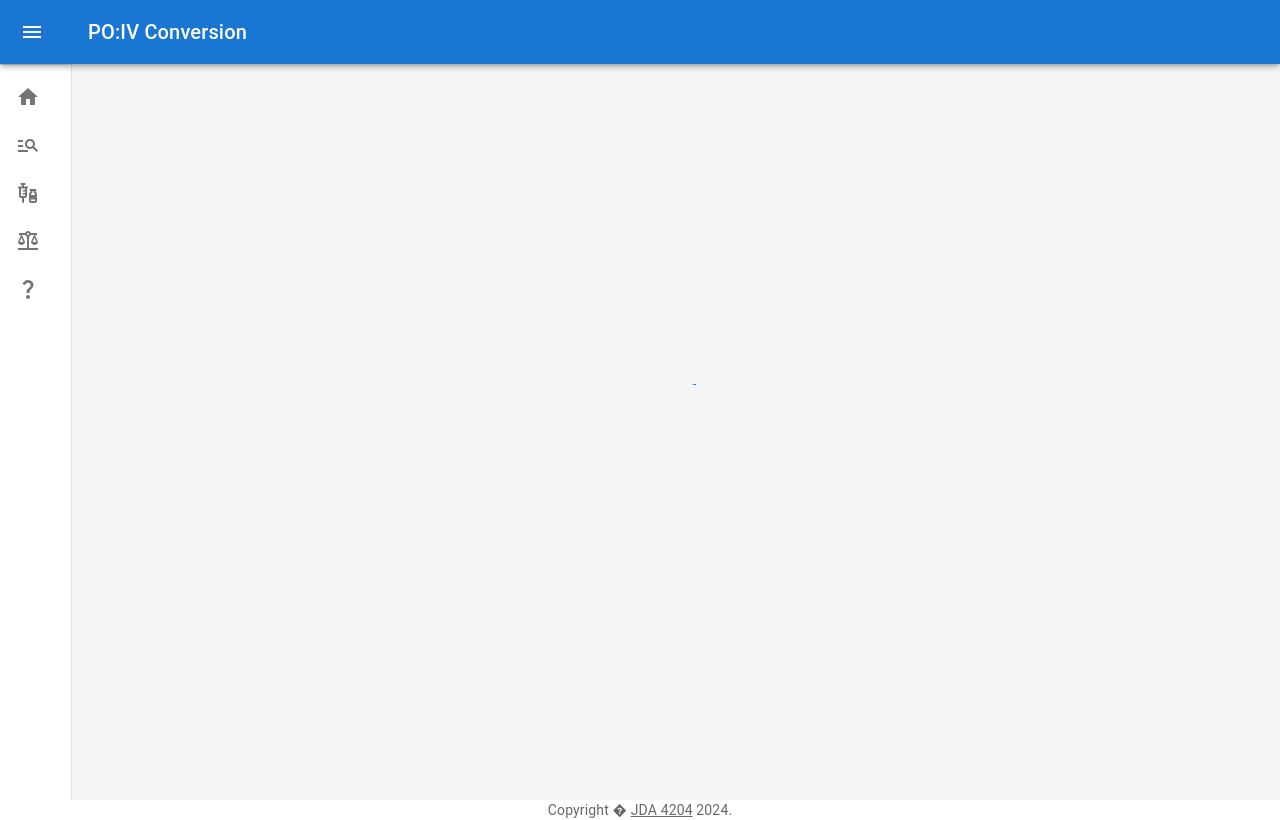
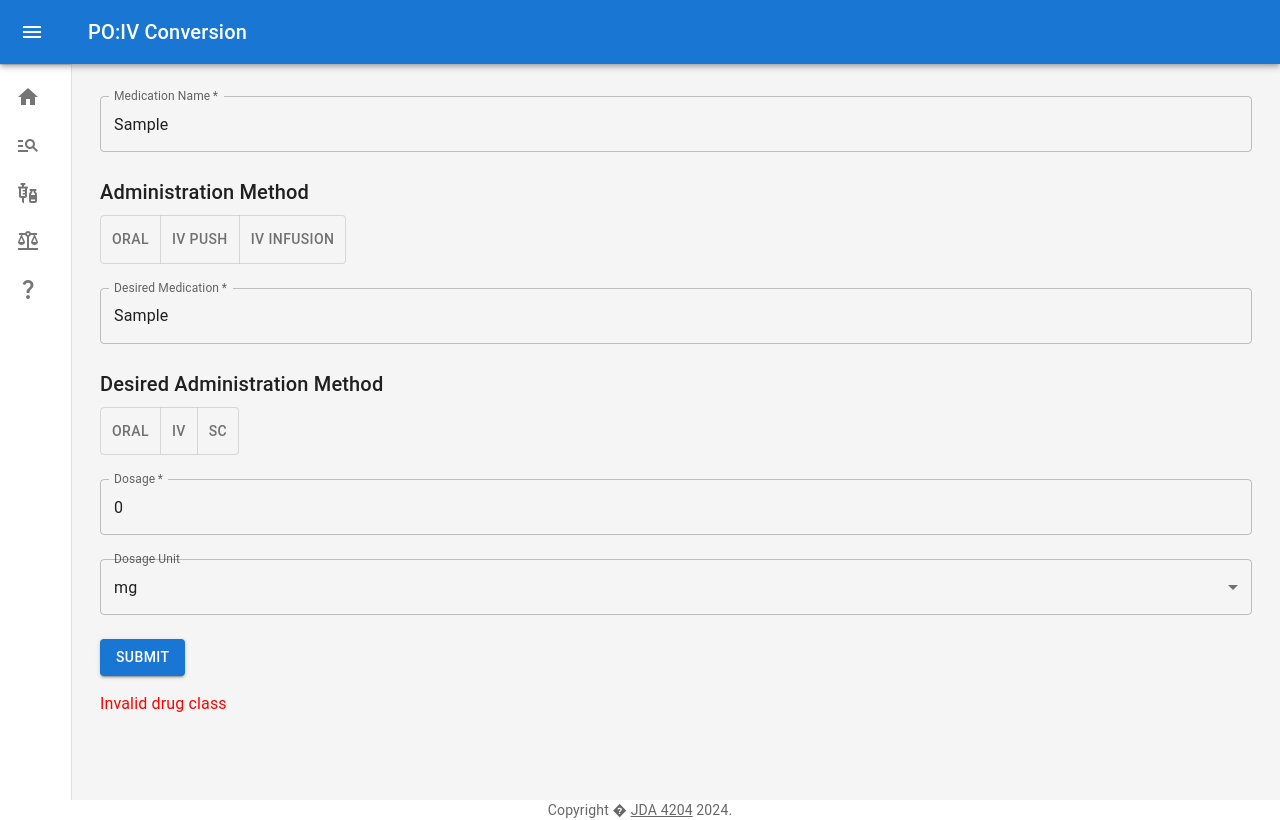
Before and after one commit to sue0-si/Medication_Conversion_4204, a React (Create React App) app in the folder medical_conversion/: page /po-iv in a window 1280 px wide. Both pictures are taken after typing "Sample", "Sample" into the empty fields and a click on the button "SUBMIT". Built offline with nearby package versions, Linux system fonts and the light colour scheme.

Commit message:
fix opioid mapping normalization of names and debugged opioid dose calculation

```diff
--- a/medical_conversion/src/Components/ConversionCalculation.js
+++ b/medical_conversion/src/Components/ConversionCalculation.js
@@ -1,42 +1,108 @@
-// JavaScript source code
 import * as React from "react";
-import CircularProgress from '@mui/material/CircularProgress';
-function ConversionCalculation({ medicationData, patientData, setResultsData, onCalculationComplete }) {
+import opioidRouteConversions from '../Tools/opioidRouteConversions';
+import steroids from '../Tools/steroids.json';
+import opioids from '../Tools/opioids.json';
+import benzodiazepine from '../Tools/benzodiazepine.json';
+import localAnesthetics from '../Tools/local_anesthetics.json';
+import { drugClassMap } from './drugClassMap';  // Correct import
+
+function ConversionResults({ medicationData }) {
+    const [results, setResults] = React.useState(null);
+    const [error, setError] = React.useState(null);
 
     React.useEffect(() => {
-        const timer = setTimeout(() => {
-            if (medicationData != null) {
-                // Perform calculation after the delay
-                setResultsData((prevData) => ({
-                    ...prevData,
-                    medName: medicationData.name,
-                    dosage: medicationData.dosage,
-                    dosageUnit: medicationData.dosageUnit,
-                    warnings: ["Tests Warning One", "Test Warning Two"]
-                }));
-                onCalculationComplete();
+        if (!medicationData || !medicationData.name) {
+            setError("No valid medication data provided.");
+            return;
+        }
+
+        const calculateConversion = () => {
+            const normalizedDrugName = medicationData.name.charAt(0).toUpperCase() + medicationData.name.slice(1).toLowerCase();
+            const normalizedDrugNameTarget = medicationData.target.charAt(0).toUpperCase() + medicationData.target.slice(1).toLowerCase();
+
+            const firstDrugClass = drugClassMap[normalizedDrugName];
+            const secondDrugClass = drugClassMap[normalizedDrugNameTarget];
+
+            if (!firstDrugClass || !secondDrugClass) {
+                setError("Invalid drug classes");
+                return;
+            }
+
+            if (firstDrugClass === 'opioid' && secondDrugClass === 'opioid') {
+                const firstAdminType = medicationData.route;
+                const targetAdminType = medicationData.targetRoute;
+                const conversionRatio = opioidRouteConversions?.[normalizedDrugName]?.[firstAdminType]?.[targetAdminType];
+
+                if (conversionRatio != null) {
+                    const convertedDosage = Math.round((medicationData.dosage * conversionRatio) * 100) / 100;
+                    setResults({
+                        medName: medicationData.name,
+                        dosage: convertedDosage,
+                        dosageUnit: medicationData.dosageUnit,
+                    });
+                } else {
+                    setError(`No conversion available from ${firstAdminType} to ${targetAdminType}`);
+                }
             } else {
-                setResultsData((prevData) => ({
-                    ...prevData,
-                    error: "No Medication Data Given"
-                }));
+                let conversionData;
+
+                switch (firstDrugClass) {
+                    case 'steroid':
+                        conversionData = steroids;
+                        break;
+                    case 'opioid':
+                        conversionData = opioids;
+                        break;
+                    case 'benzodiazepine':
+                        conversionData = benzodiazepine;
+                        break;
+                    case 'local anesthetic':
+                        conversionData = localAnesthetics;
+                        break;
+                    default:
+                        setError("No valid drug class found");
+                        return;
+                }
+
+                const firstDrug = normalizedDrugName;
+                const secondDrug = normalizedDrugNameTarget;
+                const firstDrugConversions = conversionData[firstDrug]?.Conversions;
+
+                if (!firstDrugConversions) {
+                    setError("No conversion data found");
+                    return;
+                }
+
+                const conversionRatio = firstDrugConversions[secondDrug] || null;
+                if (conversionRatio != null) {
+                    const convertedDosage = Math.round((medicationData.dosage * conversionRatio) * 100) / 100;
+                    setResults({
+                        medName: medicationData.name,
+                        dosage: convertedDosage,
+                        dosageUnit: medicationData.dosageUnit,
+                    });
+                } else {
+                    setError("No conversion found");
+                }
             }
-        }, 3000); // 3-second delay
+        };
 
-        // Cleanup timeout when the component is unmounted
-        return () => clearTimeout(timer);
-    }, [medicationData, patientData, setResultsData, onCalculationComplete]);
+        calculateConversion();
+    }, [medicationData]);
 
     return (
-        <box style={{
-            display: 'flex',
-            justifyContent: 'center',
-            alignItems: 'center',
-            height: '80vh'
-        }}>
-            <CircularProgress />
-        </box>
+        <div>
+            {error && <p style={{ color: 'red' }}>{error}</p>}
+            {results && (
+                <div>
+                    <h2>Conversion Results</h2>
+                    <p>Medication: {results.medName}</p>
+                    <p>Converted Dosage: {results.dosage}</p>
+                    <p>Dosage Unit: {results.dosageUnit}</p>
+                </div>
+            )}
+        </div>
     );
 }
 
-export default ConversionCalculation;
+export default ConversionResults;
--- a/medical_conversion/src/Components/ConversionResults.js
+++ b/medical_conversion/src/Components/ConversionResults.js
@@ -1,127 +1,73 @@
-import { useLocation} from 'react-router-dom';
-import { Box, Typography } from '@mui/material';
-import Dashboard from '../Components/Dashboard';
-import * as React from 'react';
-import AlertDialog from './AlertDialog';
+import * as React from "react";
+import opioidRouteConversions from '../Tools/opioidRouteConversions';
+import steroids from '../Tools/steroids.json';
+import opioids from '../Tools/opioids.json';
+import benzodiazepine from '../Tools/benzodiazepine.json';
+import localAnesthetics from '../Tools/local_anesthetics.json';
+import { drugClassMap } from './drugClassMap';  // Correct import
 
-function ConversionResults({medicationData,patientData,resultsData}) {
-    const location = useLocation();
+function ConversionResults({ medicationData }) {
+    const [results, setResults] = React.useState(null);
+    const [error, setError] = React.useState(null);
 
-    const [collapsedWarnings, setCollapsedWarnings] = React.useState([]);
+    React.useEffect(() => {
+        if (!medicationData || !medicationData.name) {
+            setError("No valid medication data provided.");
+            return;
+        }
 
-    const toggleWarning = (index) => {
-        if (collapsedWarnings.includes(index)) {
-            setCollapsedWarnings(collapsedWarnings.filter((i) => i !== index));
-        } else {
-            setCollapsedWarnings([...collapsedWarnings, index]);
-        }
-    };
+        const calculateConversion = () => {
+            const normalizedDrugName = medicationData.name.charAt(0).toUpperCase() + medicationData.name.slice(1).toLowerCase();
+            const firstAdminType = medicationData.route;
+            const targetAdminType = medicationData.targetRoute;
 
+            // Debugging logs to see if the values are correct
+            console.log(`Looking up conversion for drug: ${normalizedDrugName}`);
+            console.log(`From route: ${firstAdminType}, to route: ${targetAdminType}`);
 
-    //const [patientData, setPatientData] = React.useState(null);
+            const firstDrugClass = drugClassMap[normalizedDrugName];
+            if (!firstDrugClass) {
+                setError("Invalid drug class");
+                return;
+            }
 
-    //React.useEffect(() => {
-    //    // Load patient data from local storage when component mounts
-    //    const storedData = localStorage.getItem("patientData");
-    //    if (storedData) {
-    //        setPatientData(JSON.parse(storedData));
-    //    }
-    //}, []);
+            if (firstDrugClass === 'opioid') {
+                // Use opioid route conversions
+                const conversionRatio = opioidRouteConversions?.[normalizedDrugName]?.[firstAdminType]?.[targetAdminType];
+
+                // Debugging logs to check if the conversion is found
+                console.log(`Conversion ratio found: ${conversionRatio}`);
+
+                if (conversionRatio != null) {
+                    const convertedDosage = Math.round((medicationData.dosage * conversionRatio) * 100) / 100;
+                    setResults({
+                        medName: medicationData.name,
+                        dosage: convertedDosage,
+                        dosageUnit: medicationData.dosageUnit,
+                    });
+                } else {
+                    setError(`No conversion available from ${firstAdminType} to ${targetAdminType}`);
+                }
+            } else {
+                setError("Non-opioid drug classes not yet implemented.");
+            }
+        };
+
+        calculateConversion();
+    }, [medicationData]);
+
     return (
-        <Box sx={{ mt: 4 }}>
-            <Typography variant="h4" gutterBottom>
-                Conversion Results
-            </Typography>
-            {medicationData ? (
-                <>
-                    <Typography variant="h6" gutterBottom sx={{ mt: 4 }}>
-                        Conversion Information:
-                    </Typography>
-                    <Typography variant="body1">
-                        Medication Name: <strong>{medicationData.name}</strong>
-                    </Typography>
-                    <Typography variant="body1">
-                        Dosage: <strong>{medicationData.dosage} {medicationData.dosageUnit}</strong>
-                    </Typography>
-                    <Typography variant="body1">
-                        Form: <strong>{medicationData.route}</strong>
-                    </Typography>
-                    <Typography variant="body1">
-                        Target Medication: <strong>{medicationData.target}</strong>
-                    </Typography>
-                    <Typography variant="body1">
-                        Target Form: <strong>{medicationData.targetRoute}</strong>
-                    </Typography>
-                    {patientData.name != null && (
-                        <>
-                            <Typography variant="h6" gutterBottom>
-                                Patient Information:
-                            </Typography>
-                            <Typography variant="body1">Height: {patientData.height} cm</Typography>
-                            <Typography variant="body1">Weight: {patientData.weight} kg</Typography>
-                            <Typography variant="body1">Gender: {patientData.gender}</Typography>
-                            <Typography variant="body1">Kidney Impairment: {patientData.kidney ? 'Yes' : 'No'}</Typography>
-                            <Typography variant="body1">Liver Impairment: {patientData.liver ? 'Yes' : 'No'}</Typography>
-                            <Typography variant="body1">Gastro Impairment: {patientData.Gastro ? 'Yes' : 'No'}</Typography>
-
-
-                            <Typography variant="body1">Disease: {patientData.disease}</Typography>
-                        </>
-                    )}
-                    <Typography variant="h6" gutterBottom sx={{ mt: 4 }}>
-                        Conversion Formula:
-                    </Typography>
-                    <Typography variant="body1">
-                        Formula Name: <strong>{medicationData.formulaName}</strong>
-                    </Typography>
-                    <Typography variant="body1">
-                        Formula: <strong>{medicationData.formula}</strong>
-                    </Typography>
-
-                    <Typography variant="h6" gutterBottom sx={{ mt: 4 }}>
-                        Conversion Results:
-                    </Typography>
-                    <Typography variant="body1">
-                        Medication Name: <strong>{resultsData.medName}</strong>
-                    </Typography>
-                    <Typography variant="body1">
-                        Dosage: <strong>{resultsData.dosage} {resultsData.dosageUnit}</strong>
-                    </Typography>
-
-                    <Typography variant="h6" gutterBottom sx={{ mt: 4 }}>
-                        Warnigns:
-                    </Typography>
-                    {resultsData.warnings !== undefined && resultsData.warnings.length !== 0 && (
-                        <>
-                            {resultsData.warnings.map((warning, index) => (
-                                collapsedWarnings.includes(index) ? (
-                                    <div key={index}>
-                                        <button style={{
-                                            marginTop: '1rem', // add some spacing
-                                            backgroundColor: '#f44336', // similar red to the "Okay" button
-                                            color: '#ffffff', // make text white for better visibility
-                                            border: 'none', // ensure no border for a consistent look
-                                            cursor: 'pointer' // give a pointer cursor to indicate clickability
-                                            }}
-                                            onClick={() => toggleWarning(index)}>Expand Warning</button>
-                                    </div>
-                                ) : (
-                                    <AlertDialog
-                                        key={index}
-                                        warning={warning}
-                                        onOkay={() => toggleWarning(index)}
-                                    />
-                                )
-                            ))}
-                        </>
-                    )}
-                </>
-
-            ) : (
-                <Typography variant="body1">No data available.</Typography>
+        <div>
+            {error && <p style={{ color: 'red' }}>{error}</p>}
+            {results && (
+                <div>
+                    <h2>Conversion Results</h2>
+                    <p>Medication: {results.medName}</p>
+                    <p>Converted Dosage: {results.dosage}</p>
+                    <p>Dosage Unit: {results.dosageUnit}</p>
+                </div>
             )}
-        </Box>
-
+        </div>
     );
 }
 
--- a/medical_conversion/src/Components/MedInputForm.js
+++ b/medical_conversion/src/Components/MedInputForm.js
@@ -1,71 +1,10 @@
-import { useState, useEffect } from "react";
-import { TextField, Button, Box, FormControl, InputLabel, Select, MenuItem, CircularProgress, Typography, ToggleButton, ToggleButtonGroup } from "@mui/material";
-import { useNavigate } from 'react-router-dom';
-import axios from 'axios';
-import PatientInfoForm from "./PatientInfoForm";
-import { defaultPatientData } from "../Tools/Defaults";
+import { useState } from "react";
+import { TextField, Button, Box, FormControl, InputLabel, Select, MenuItem, Typography, ToggleButton, ToggleButtonGroup } from "@mui/material";
+import ConversionResults from './ConversionResults';  // Import ConversionResults component
 
-function MedInputForm({ medicationData, setMedicationData, patientData, setPatientData, onSubmit}) {
+function MedInputForm({ medicationData, setMedicationData, patientData, setPatientData }) {
+    const [submittedData, setSubmittedData] = useState(null);  // Store the form data on submit
 
-    const [formulas, setFormulas] = useState([]);
-    const [loadingFormulas, setLoadingFormulas] = useState(true);
-    const [error, setError] = useState(null);
-    const [addPatient, setAddPatient] = useState(false);
-    // const [dosages, setDosages] = useState([]); // State for storing API response data, commented out
-    // const [loadingDosages, setLoadingDosages] = useState(false); // Track loading state for dosages, commented out
-
-    const navigate = useNavigate
-
-
-
-   /* useEffect(() => {
-        // Fetch formulas from the API (if needed)
-        const fetchFormulas = async () => {
-            try {
-                const response = await axios.get('/api/formulas');  // Replace with actual API endpoint
-                setFormulas(response.data);  // Assuming API returns an array of formulas
-                setLoadingFormulas(false);
-            } catch (error) {
-                setError('Error fetching conversion formulas');
-                setFormulas(["Standard Formula"]);
-                setLoadingFormulas(false);
-            }
-        };
-
-        fetchFormulas();
-    }, []);*/
-
-    const handlePatientChange = () => {
-        setAddPatient(prevState => !prevState);
-        if (!addPatient) {
-            setPatientData(defaultPatientData);
-        }
-    };
-
-
-    // Fetch dosages from DrugBank API based on medication name and route
-    // Commenting out fetchDosages function as dosage functionality is not required
-    /*
-    const fetchDosages = async () => {
-        setLoadingDosages(true);
-        try {
-            // Replace with actual DrugBank API endpoint and include authentication headers if necessary
-            const response = await axios.get(`https://api.drugbank.com/v1/us/product_concepts/search`, {
-                params: {
-                    name: medicationData.name,
-                    route: medicationData.route
-                }
-            });
-            setDosages(response.data);
-            setLoadingDosages(false);
-        } catch (error) {
-            setError('Error fetching dosages');
-            setLoadingDosages(false);
-        }
-    };
-    */
-
-    // Single function to handle all form changes
     const handleChange = (event) => {
         const { name, value, type, checked } = event.target;
         setMedicationData((prevData) => ({
@@ -74,13 +13,11 @@ function MedInputForm({ medicationData, setMedicationData, patientData, setPatie
         }));
     };
 
-    // Handle form submission
     const handleSubmit = async (event) => {
         event.preventDefault();
-        // await fetchDosages(); // Fetch dosages before redirecting, commented out
-        // Navigate to the ConversionResults page, passing form data via state
-        /*navigate(`/po-iv/` + redirectOnSubmit, { state: { medicationData } });*/
-        onSubmit();
+        if (medicationData && medicationData.name) {
+            setSubmittedData(medicationData);  // Store form data for passing to ConversionResults
+        }
     };
 
     return (
@@ -95,7 +32,6 @@ function MedInputForm({ medicationData, setMedicationData, patientData, setPatie
                 margin="normal"
             />
 
-            {/* Setting route using administrative method */}
             <FormControl fullWidth margin="normal">
                 <Typography variant="h6" gutterBottom>
                     Administration Method
@@ -106,23 +42,14 @@ function MedInputForm({ medicationData, setMedicationData, patientData, setPatie
                     onChange={(event, newMethod) => {
                         setMedicationData((prevData) => ({
                             ...prevData,
-                            route: newMethod,  // Using route instead of form
+                            route: newMethod,
                         }));
                     }}
                     aria-label="administration method"
                 >
-                    <ToggleButton value="oral" aria-label="oral">
-                        Oral
-                    </ToggleButton>
-                    <ToggleButton value="iv-push" aria-label="iv push">
-                        IV Push
-                    </ToggleButton>
-                    <ToggleButton value="iv-infusion" aria-label="iv infusion">
-                        IV Infusion
-                    </ToggleButton>
-                    <ToggleButton value="iv-bolus" aria-label="iv bolus">
-                        IV Bolus
-                    </ToggleButton>
+                    <ToggleButton value="oral" aria-label="oral">Oral</ToggleButton>
+                    <ToggleButton value="iv-push" aria-label="iv push">IV Push</ToggleButton>
+                    <ToggleButton value="iv-infusion" aria-label="iv infusion">IV Infusion</ToggleButton>
                 </ToggleButtonGroup>
             </FormControl>
 
@@ -136,7 +63,6 @@ function MedInputForm({ medicationData, setMedicationData, patientData, setPatie
                 margin="normal"
             />
 
-            {/* Setting route using administrative method */}
             <FormControl fullWidth margin="normal">
                 <Typography variant="h6" gutterBottom>
                     Desired Administration Method
@@ -147,80 +73,53 @@ function MedInputForm({ medicationData, setMedicationData, patientData, setPatie
                     onChange={(event, newMethod) => {
                         setMedicationData((prevData) => ({
                             ...prevData,
-                            targetRoute: newMethod,  // Using route instead of form
+                            targetRoute: newMethod,
                         }));
                     }}
                     aria-label="target administration method"
                 >
-                    <ToggleButton value="oral" aria-label="oral">
-                        Oral
-                    </ToggleButton>
-                    <ToggleButton value="iv" aria-label="iv push">
-                        IV
-                    </ToggleButton>
-                    <ToggleButton value="sc" aria-label="iv infusion">
-                        SC
-                    </ToggleButton>
-
+                    <ToggleButton value="oral" aria-label="oral">Oral</ToggleButton>
+                    <ToggleButton value="iv" aria-label="iv push">IV</ToggleButton>
+                    <ToggleButton value="sc" aria-label="sc">SC</ToggleButton>
                 </ToggleButtonGroup>
             </FormControl>
 
+            {/* Dosage Input Field */}
+            <TextField
+                label="Dosage"
+                name="dosage"
+                value={medicationData.dosage}
+                onChange={handleChange}
+                required
+                fullWidth
+                margin="normal"
+                type="number"
+            />
 
-
-            {/* Select Box for Formulas (with Loading State) */}
-            <FormControl fullWidth margin="normal" disabled={loadingFormulas}>
-                <Typography variant="h6" gutterBottom>
-                    Choose a Formula
-                </Typography>
-                {loadingFormulas ? (
-                    <CircularProgress />
-                ) : (
-                    <Select
-                        name="formulaName"
-                        value={medicationData.formulaName}
-                        onChange={handleChange}
-                    >
-                        {formulas.map((formula, index) => (
-                            <MenuItem key={index} value={formula}>
-                                {formula}
-                            </MenuItem>
-                        ))}
-                    </Select>
-                )}
+            {/* Dosage Unit Selection */}
+            <FormControl fullWidth margin="normal">
+                <InputLabel>Dosage Unit</InputLabel>
+                <Select
+                    name="dosageUnit"
+                    value={medicationData.dosageUnit}
+                    onChange={handleChange}
+                    required
+                >
+                    <MenuItem value="mg">mg</MenuItem>
+                    <MenuItem value="mL">mL</MenuItem>
+                    <MenuItem value="g">g</MenuItem>
+                    <MenuItem value="units">units</MenuItem>
+                </Select>
             </FormControl>
-
-            {/*toggle button for adding patient data*/ }
-            <button onClick={handlePatientChange}>
-                {addPatient ? 'Remove' : 'Add'} Patient
-            </button>
-
-            {addPatient && (
-                <PatientInfoForm patientData={patientData} setPatientData={setPatientData} />
-            )}
-
-
-            {/* Display error message below the FormControl */}
-            {error && (
-                <Typography color="error" sx={{ mt: 1 }}>
-                    {error}
-                </Typography>
-            )}
 
             <Button type="submit" variant="contained" color="primary" sx={{ mt: 2 }}>
                 Submit
             </Button>
 
-            {/* Display dosage options from API, commented out */}
-            {/* {dosages.length > 0 && (
-                <Box sx={{ mt: 3 }}>
-                    <Typography variant="h6">Available Dosages:</Typography>
-                    <ul>
-                        {dosages.map((dosage, index) => (
-                            <li key={index}>{dosage.name} - {dosage.strengths}</li>
-                        ))}
-                    </ul>
-                </Box>
-            )} */}
+            {/* Pass form data to ConversionResults after submission */}
+            {submittedData && (
+                <ConversionResults medicationData={submittedData} />
+            )}
         </Box>
     );
 }
```
Also changed, not shown: medical_conversion/src/Components/drugClassMap.js (+4 -4 lines), medical_conversion/src/Tools/opioidRouteConversions.js (+21 -21 lines).
